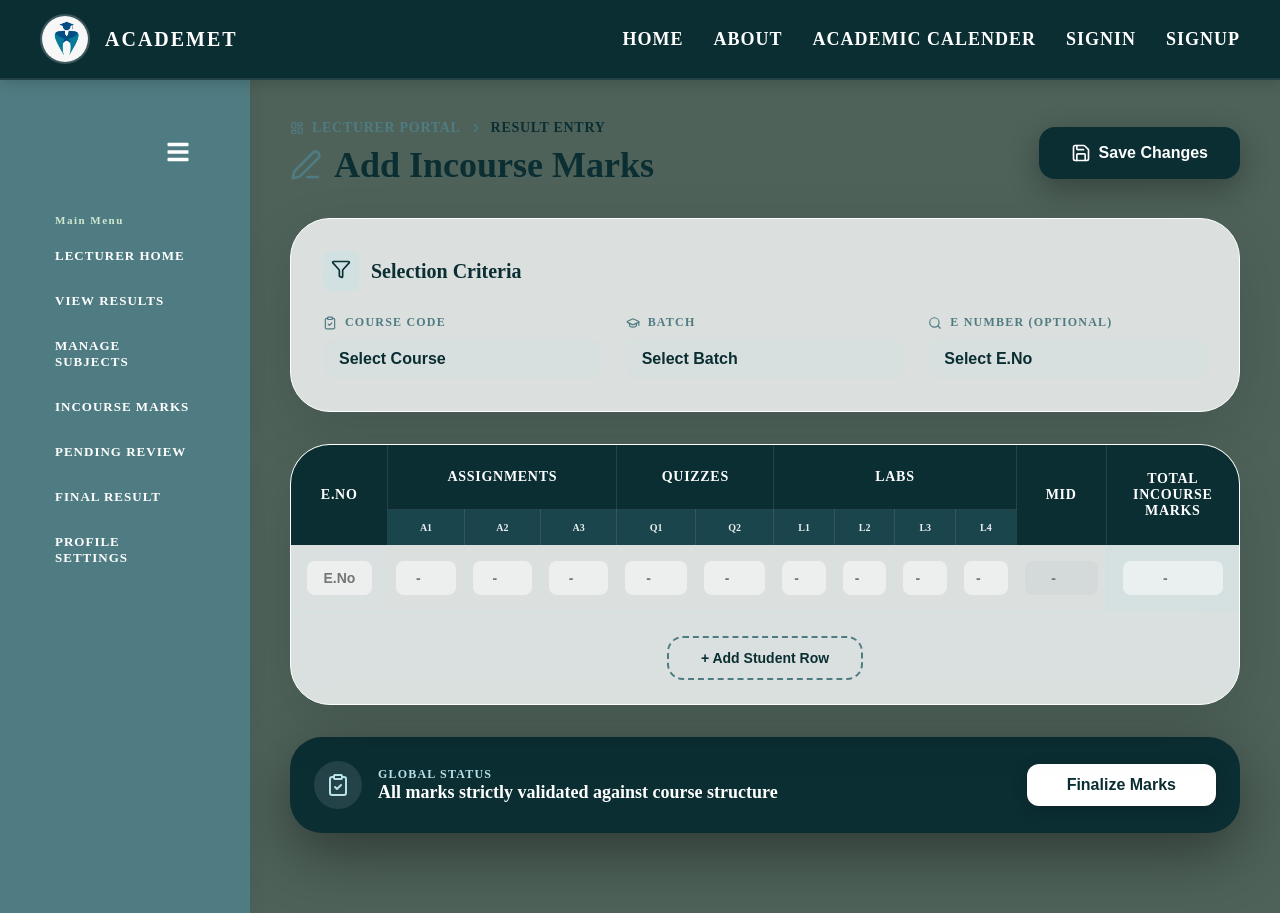
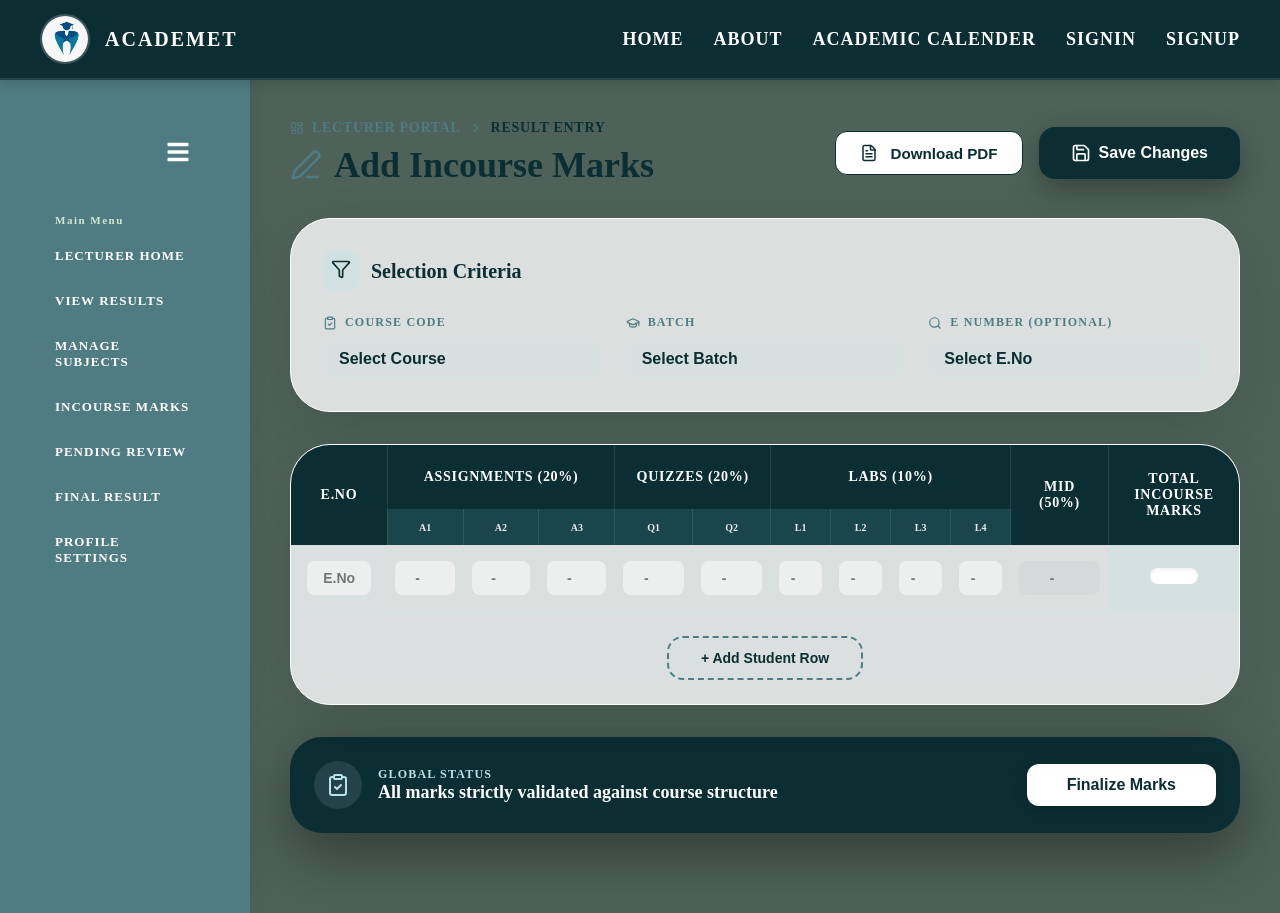
Before and after one commit to KKPremarathna/student-result-summarization-system, a React (Create React App) app in the folder client/: page /lecturer/addincourse in a window 1280 px wide. Both pictures are taken after a click on the button "+ Add Student Row". Built offline with nearby package versions, Linux system fonts and the light colour scheme; no server answers.

Commit message:
Updated incourse page to show incourse percentage

```diff
--- a/client/src/pages/Addincourse.jsx
+++ b/client/src/pages/Addincourse.jsx
@@ -1,6 +1,8 @@
 import { useState, useEffect } from "react";
 import LecturerLayout from "../components/LecturerLayout.jsx";
 import axios from "axios";
+import jsPDF from "jspdf";
+import autoTable from "jspdf-autotable";
 import "../styles/Addincourse.css";
 import {
   Save,
@@ -10,7 +12,8 @@ import {
   LayoutDashboard,
   ChevronRight,
   ClipboardCheck,
-  Edit3
+  Edit3,
+  FileText
 } from "lucide-react";
 
 function AddIncourse() {
@@ -76,6 +79,72 @@ function AddIncourse() {
     setResults([...results, newRow]);
   };
 
+  const handleDownloadPDF = () => {
+    if (results.length === 0) {
+      alert("No data available to download!");
+      return;
+    }
+
+    const doc = new jsPDF("l", "mm", "a4");
+    doc.setFontSize(18);
+    doc.text("Incourse Marks Report", 14, 22);
+    doc.setFontSize(11);
+    doc.text(`Course Code: ${course || "N/A"}`, 14, 30);
+    doc.text(`Batch: ${batch || "N/A"}`, 14, 36);
+    doc.text(`Generated: ${new Date().toLocaleDateString()}`, 14, 42);
+
+    const head1 = [
+      { content: "E.No", rowSpan: 2, styles: { halign: "center", valign: "middle" } },
+      { content: "Assignments (20%)", colSpan: structure.assignments, styles: { halign: "center" } },
+      { content: "Quizzes (20%)", colSpan: structure.quizzes, styles: { halign: "center" } },
+      { content: "Labs (10%)", colSpan: structure.labs, styles: { halign: "center" } },
+      { content: "Mid (50%)", rowSpan: 2, styles: { halign: "center", valign: "middle" } },
+      { content: "Total", rowSpan: 2, styles: { halign: "center", valign: "middle" } }
+    ];
+
+    const head2 = [
+      ...Array(structure.assignments).fill(0).map((_, i) => `A${i + 1}`),
+      ...Array(structure.quizzes).fill(0).map((_, i) => `Q${i + 1}`),
+      ...Array(structure.labs).fill(0).map((_, i) => `L${i + 1}`)
+    ];
+
+    const tableRows = results.map(r => [
+      r.eNumber || "-",
+      ...r.assignments.map(a => a || "0"),
+      ...r.quizzes.map(q => q || "0"),
+      ...r.labs.map(l => l || "0"),
+      r.mid || "0",
+      r.incourse || "0"
+    ]);
+
+    autoTable(doc, {
+      head: [head1, head2],
+      body: tableRows,
+      startY: 50,
+      theme: "grid",
+      headStyles: { fillColor: [11, 46, 51] },
+      styles: { fontSize: 9, cellPadding: 2 }
+    });
+
+    doc.save(`Incourse_Marks_${course || "Unknown"}.pdf`);
+  };
+
+  const calculateIncourse = (row) => {
+    const getAvg = (arr) => {
+      const validMarks = arr.map(m => parseFloat(m)).filter(m => !isNaN(m));
+      return validMarks.length > 0 ? (validMarks.reduce((a, b) => a + b, 0) / validMarks.length) : 0;
+    };
+
+    const avgAssignments = getAvg(row.assignments);
+    const avgQuizzes = getAvg(row.quizzes);
+    const avgLabs = getAvg(row.labs);
+    const midMark = parseFloat(row.mid) || 0;
+
+    // Calculation: (Avg Assign * 20%) + (Avg Quizzes * 20%) + (Avg Labs * 10%) + (Mid * 50%)
+    const total = (avgAssignments * 0.2) + (avgQuizzes * 0.2) + (avgLabs * 0.1) + (midMark * 0.5);
+    return total.toFixed(2);
+  };
+
   const handleInputChange = (index, field, value, subIndex = null) => {
     const newResults = [...results];
     if (subIndex !== null) {
@@ -84,8 +153,8 @@ function AddIncourse() {
       newResults[index][field] = value;
     }
 
-    // Optional: Calculate total incourse marks if logic exists
-    // For now, it's just a manual entry or display
+    // Auto-calculate total incourse marks
+    newResults[index].incourse = calculateIncourse(newResults[index]);
     setResults(newResults);
   };
 
@@ -120,10 +189,24 @@ function AddIncourse() {
             </h2>
           </div>
 
-          <button className="aic-save-btn" onClick={handleSave} disabled={loading}>
-            <Save size={20} />
-            {loading ? "Saving..." : "Save Changes"}
-          </button>
+          <div className="aic-header__actions">
+            <button
+              className="aic-btn aic-btn--outline"
+              onClick={handleDownloadPDF}
+              disabled={loading}
+            >
+              <FileText size={18} />
+              Download PDF
+            </button>
+            <button
+              className="aic-save-btn"
+              onClick={handleSave}
+              disabled={loading}
+            >
+              <Save size={20} />
+              {loading ? "Saving..." : "Save Changes"}
+            </button>
+          </div>
         </div>
 
         {/* Filters Card */}
@@ -193,10 +276,10 @@ function AddIncourse() {
               <thead>
                 <tr className="aic-thead-primary">
                   <th rowSpan="2" className="aic-th aic-th--border-r">E.No</th>
-                  <th colSpan={structure.assignments} className="aic-th aic-th--border-r aic-th--border-b">Assignments</th>
-                  <th colSpan={structure.quizzes} className="aic-th aic-th--border-r aic-th--border-b">Quizzes</th>
-                  <th colSpan={structure.labs} className="aic-th aic-th--border-r aic-th--border-b">Labs</th>
-                  <th rowSpan="2" className="aic-th aic-th--border-r">Mid</th>
+                  <th colSpan={structure.assignments} className="aic-th aic-th--border-r aic-th--border-b">Assignments (20%)</th>
+                  <th colSpan={structure.quizzes} className="aic-th aic-th--border-r aic-th--border-b">Quizzes (20%)</th>
+                  <th colSpan={structure.labs} className="aic-th aic-th--border-r aic-th--border-b">Labs (10%)</th>
+                  <th rowSpan="2" className="aic-th aic-th--border-r">Mid (50%)</th>
                   <th rowSpan="2" className="aic-th">Total incourse marks</th>
                 </tr>
                 <tr className="aic-thead-secondary">
@@ -266,19 +349,14 @@ function AddIncourse() {
                     </td>
 
                     <td className="aic-td aic-td--incourse">
-                      <input
-                        type="number"
-                        value={r.incourse}
-                        onChange={(e) => handleInputChange(index, "incourse", e.target.value)}
-                        placeholder="-"
-                        className="aic-cell-input"
-                      />
+                      <span className="aic-total-display">{r.incourse}</span>
                     </td>
                   </tr>
                 ))}
               </tbody>
             </table>
           </div>
+
           <div className="aic-table-footer">
             <button className="aic-add-row-btn" onClick={handleAddRow}>
               + Add Student Row
--- a/client/src/styles/Addincourse.css
+++ b/client/src/styles/Addincourse.css
@@ -52,6 +52,39 @@
 
 .aic-title__icon {
   color: #4F7C82;
+}
+
+.aic-header__actions {
+  display: flex;
+  gap: 1rem;
+  align-items: center;
+}
+
+.aic-btn {
+  display: flex;
+  align-items: center;
+  justify-content: center;
+  gap: 0.75rem;
+  padding: 0.75rem 1.5rem;
+  border-radius: 0.75rem;
+  font-weight: 600;
+  font-size: 0.95rem;
+  cursor: pointer;
+  transition: all 0.2s cubic-bezier(0.4, 0, 0.2, 1);
+  border: none;
+  white-space: nowrap;
+}
+
+.aic-btn--outline {
+  background: white;
+  border: 1.5px solid #0B2E33;
+  color: #0B2E33;
+}
+
+.aic-btn--outline:hover {
+  background: rgba(11, 46, 51, 0.05);
+  transform: translateY(-2px);
+  box-shadow: 0 4px 12px rgba(11, 46, 51, 0.1);
 }
 
 .aic-save-btn {
@@ -248,6 +281,17 @@
   background: rgba(184, 227, 233, 0.2);
 }
 
+.aic-total-display {
+  display: inline-block;
+  background: white;
+  color: #0B2E33;
+  padding: 0.5rem 1rem;
+  border-radius: 0.5rem;
+  font-weight: 900;
+  min-width: 3rem;
+  box-shadow: inset 0 2px 4px rgba(0, 0, 0, 0.05);
+}
+
 .aic-td--center {
   padding: 1rem;
   text-align: center;
```
